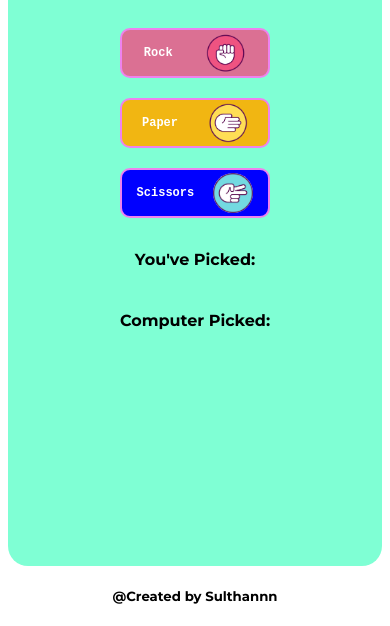
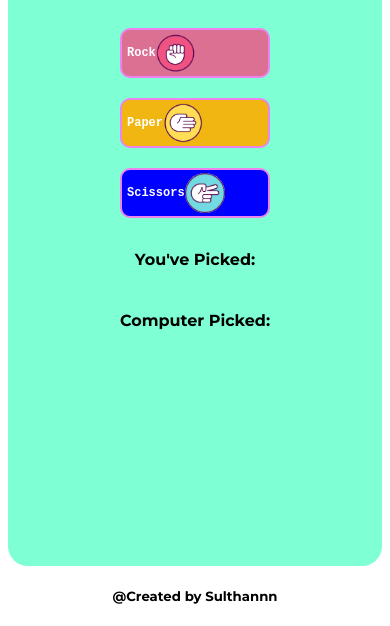
Before and after one commit to majid359/myFirstgame, a plain HTML site: page index.html in a window 390 px wide. Shown: the part 286-912 px from the top of the page. Drawn offline with Linux system fonts and the light colour scheme.

Commit message:
Update style.css

```diff
--- a/style.css
+++ b/style.css
@@ -99,8 +99,7 @@ button:hover {
     width: 90%;
     height: 50px;
     display: flex;
-    align-items: center;
-    justify-content: space-around;
+    align-items: center; /* Align items in mobile view */
   }
 
   .game button p {
```
